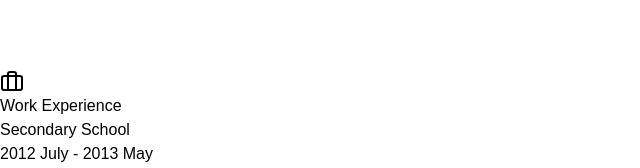
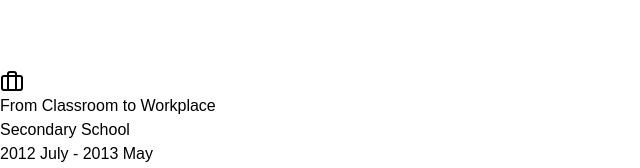
Before and after one commit to theakashsingh/portfolio, a React (Vite) app: page / in a window 1280 px wide. Shown: the part 2877-3045 px from the top of the page, without its empty margins (0-640 px from the left). Built offline with nearby package versions, Linux system fonts and the light colour scheme; no server answers; a web font is replaced by a local one.

Commit message:
chore:update experience and footer heading

```diff
--- a/src/component/footer/Footer.jsx
+++ b/src/component/footer/Footer.jsx
@@ -31,7 +31,7 @@ const Footer = () => {
           ))}
         </div>
         <p className="text-slate-400">
-          Made with 💜 by Dev Name © {new Date().getFullYear()}
+          Made with 💜 by Akash Dev © {new Date().getFullYear()}
         </p>
       </div>
     </footer>
--- a/src/page/experience/Experience.jsx
+++ b/src/page/experience/Experience.jsx
@@ -15,7 +15,7 @@ export default function Experience() {
             variants={fadeInUp}
           >
             <Briefcase className="inline mr-2 text-purple-400" />
-            Work Experience
+            From Classroom to Workplace
           </motion.h2>
 
           <div className="relative">
```
